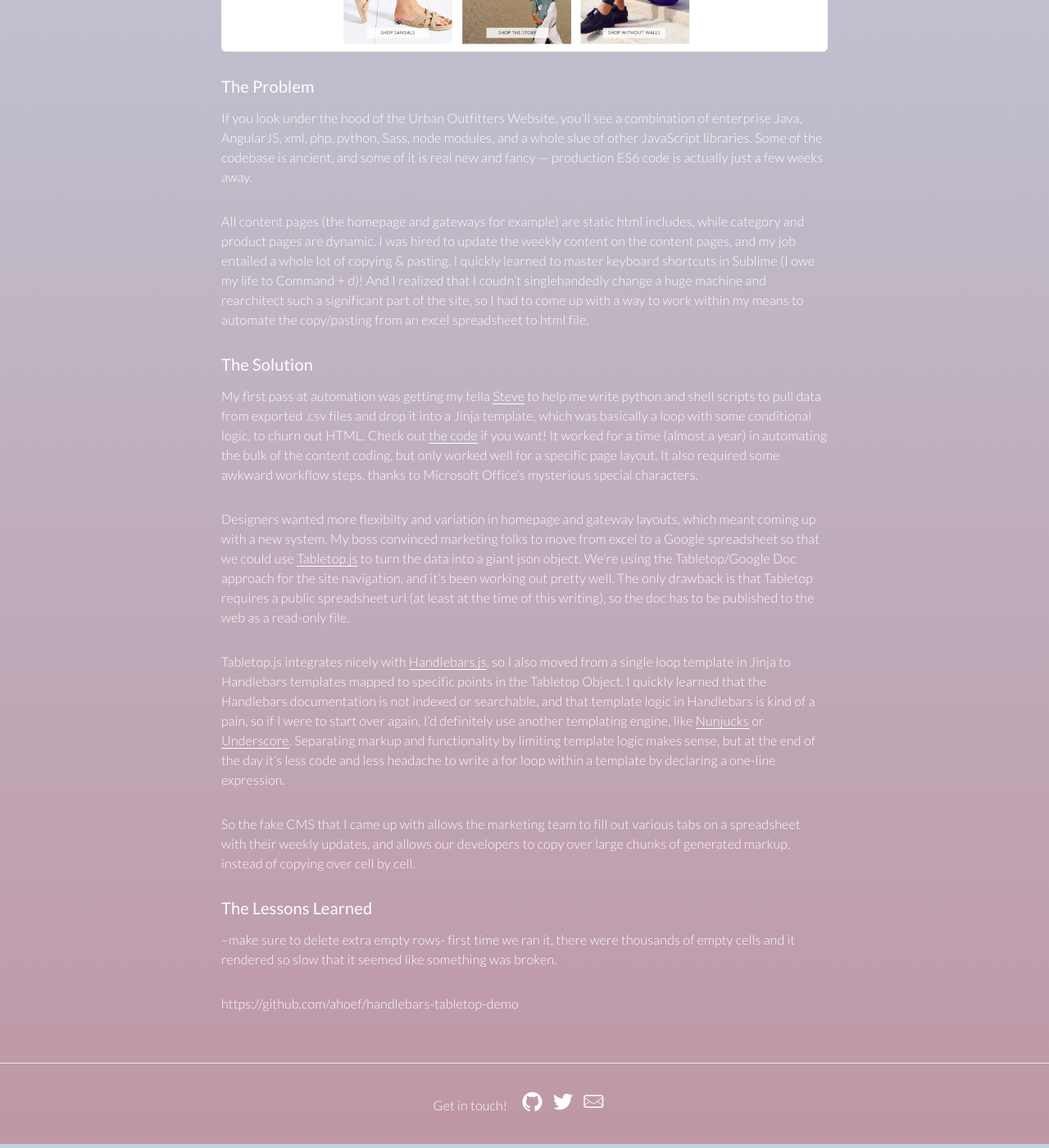
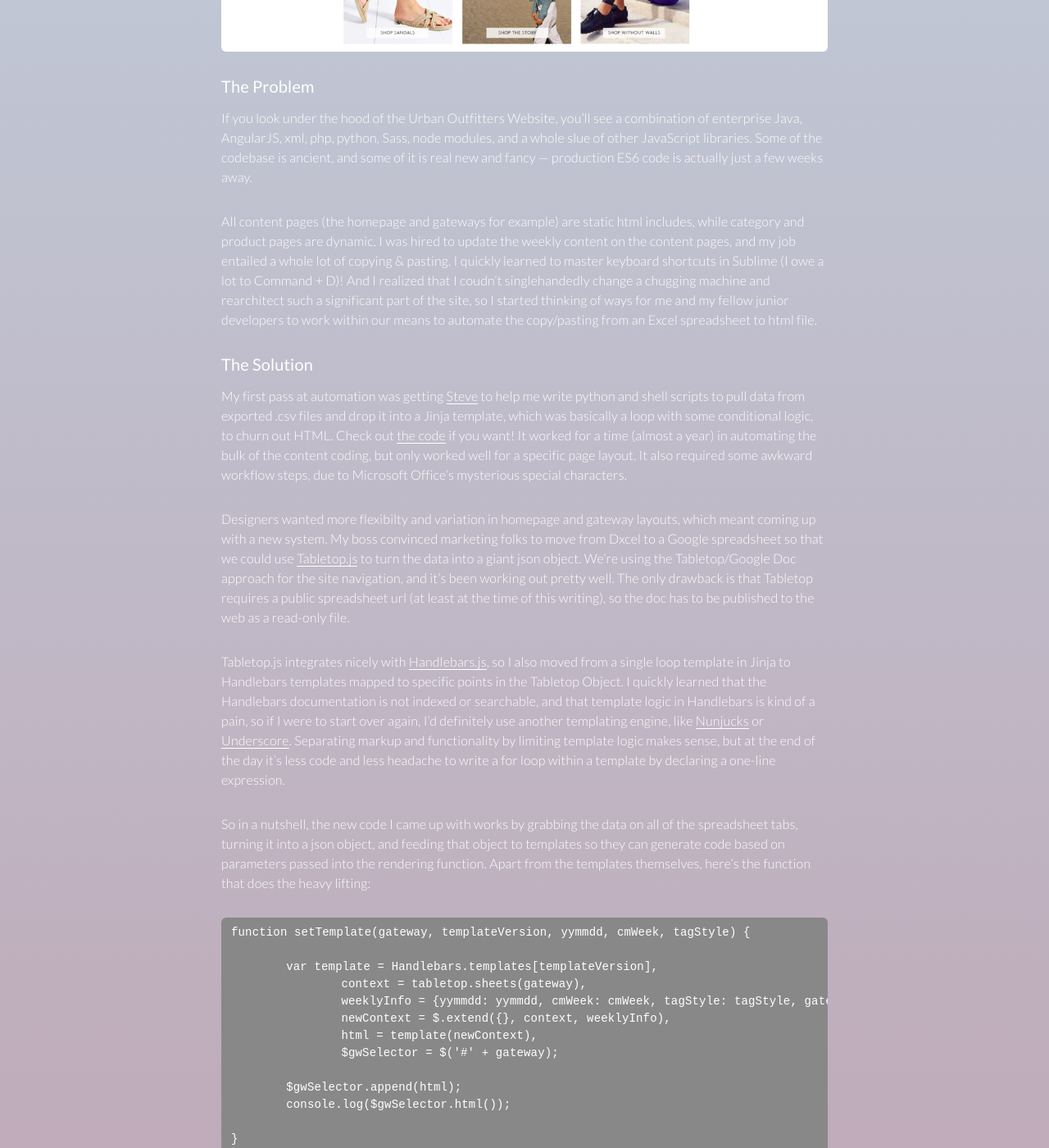
Before and after one commit to ahoef/jekyll-blog, a Jekyll site: the page built from _posts/2015-03-29-faking-a-cms.md, in a window 1280 px wide and 1400 px high, scrolled down 575 px. Shown: the whole window at 82% size. Built offline with Jekyll 4.4.1, drawn with Linux system fonts in a browser that asks for light colours; some of the changed text lies outside the part shown.

Commit message:
continuing to add to the faking a cms blog post

```diff
--- a/_posts/2015-03-29-faking-a-cms.md
+++ b/_posts/2015-03-29-faking-a-cms.md
@@ -13,22 +13,55 @@
 
 If you look under the hood of the Urban Outfitters Website, you'll see a combination of enterprise Java, AngularJS, xml, php, python, Sass, node modules, and a whole slue of other JavaScript libraries. Some of the codebase is ancient, and some of it is real new and fancy &mdash; production ES6 code is actually just a few weeks away.
 
-All content pages (the homepage and gateways for example) are static html includes, while category and product pages are dynamic. I was hired to update the weekly content on the content pages, and my job entailed a whole lot of copying & pasting. I quickly learned to master keyboard shortcuts in Sublime (I owe my life to Command + d)! And I realized that I coudn't singlehandedly change a huge machine and rearchitect such a significant part of the site, so I had to come up with a way to work within my means to automate the copy/pasting from an excel spreadsheet to html file.
+All content pages (the homepage and gateways for example) are static html includes, while category and product pages are dynamic. I was hired to update the weekly content on the content pages, and my job entailed a whole lot of copying & pasting. I quickly learned to master keyboard shortcuts in Sublime (I owe a lot to Command + D)! And I realized that I coudn't singlehandedly change a chugging machine and rearchitect such a significant part of the site, so I started thinking of ways for me and my fellow junior developers to work within our means to automate the copy/pasting from an Excel spreadsheet to html file.
 
 ### The Solution ###
 
-My first pass at automation was getting my fella [Steve](http://www.twitter.com/stevetlamb) to help me write python and shell scripts to pull data from exported .csv files and drop it into a Jinja template, which was basically a loop with some conditional logic, to churn out HTML. Check out [the code](https://github.com/ahoef/uo-marketing) if you want! It worked for a time (almost a year) in automating the bulk of the content coding, but only worked well for a specific page layout. It also required some awkward workflow steps, thanks to Microsoft Office's mysterious special characters.
+My first pass at automation was getting [Steve](http://www.twitter.com/stevetlamb) to help me write python and shell scripts to pull data from exported .csv files and drop it into a Jinja template, which was basically a loop with some conditional logic, to churn out HTML. Check out [the code](https://github.com/ahoef/uo-marketing) if you want! It worked for a time (almost a year) in automating the bulk of the content coding, but only worked well for a specific page layout. It also required some awkward workflow steps, due to Microsoft Office's mysterious special characters.
 
-Designers wanted more flexibilty and variation in homepage and gateway layouts, which meant coming up with a new system. My boss convinced marketing folks to move from excel to a Google spreadsheet so that we could use [Tabletop.js](https://github.com/jsoma/tabletop) to turn the data into a giant json object. We're using the Tabletop/Google Doc approach for the site navigation, and it's been working out pretty well. The only drawback is that Tabletop requires a public spreadsheet url (at least at the time of this writing), so the doc has to be published to the web as a read-only file.
+Designers wanted more flexibilty and variation in homepage and gateway layouts, which meant coming up with a new system. My boss convinced marketing folks to move from Dxcel to a Google spreadsheet so that we could use [Tabletop.js](https://github.com/jsoma/tabletop) to turn the data into a giant json object. We're using the Tabletop/Google Doc approach for the site navigation, and it's been working out pretty well. The only drawback is that Tabletop requires a public spreadsheet url (at least at the time of this writing), so the doc has to be published to the web as a read-only file.
 
 Tabletop.js integrates nicely with [Handlebars.js](http://handlebarsjs.com/), so I also moved from a single loop template in Jinja to Handlebars templates mapped to specific points in the Tabletop Object. I quickly learned that the Handlebars documentation is not indexed or searchable, and that template logic in Handlebars is kind of a pain, so if I were to start over again, I'd definitely use another templating engine, like [Nunjucks](https://mozilla.github.io/nunjucks/) or [Underscore](http://underscorejs.org/). Separating markup and functionality by limiting template logic makes sense, but at the end of the day it's less code and less headache to write a for loop within a template by declaring a one-line expression.
 
+So in a nutshell, the new code I came up with works by grabbing the data on all of the spreadsheet tabs, turning it into a json object, and feeding that object to templates so they can generate code based on parameters passed into the rendering function. Apart from the templates themselves, here's the function that does the heavy lifting:
+
+{% highlight JavaScript %}
+function setTemplate(gateway, templateVersion, yymmdd, cmWeek, tagStyle) {
+
+	var template = Handlebars.templates[templateVersion],
+		context = tabletop.sheets(gateway),
+		weeklyInfo = {yymmdd: yymmdd, cmWeek: cmWeek, tagStyle: tagStyle, gateway: gateway},
+		newContext = $.extend({}, context, weeklyInfo),
+		html = template(newContext),
+		$gwSelector = $('#' + gateway);
+
+	$gwSelector.append(html);
+	console.log($gwSelector.html());
+
+}
+{% endhighlight %}
+
+It doesn't make a ton of sense out of context, but the end result is html that's logged out in the console when the function is called with its weekly variations of parameters. One of the coolest parts is the $.extend method that combines the object for a spreadsheet tab with another object that includes additional data the templates need. It allows us to reference the spreadsheet data object like this:
+
+<code class="single-line">
+&#123;&#123; elements.0.TAG1 &#125;&#125;
+</code>
+
+And the additional parameter data as a top level object like this:
+
+<code class="single-line">
+&#123;&#123; yymmdd &#125;&#125;
+</code>
 
 
-So the fake CMS that I came up with allows the marketing team to fill out various tabs on a spreadsheet with their weekly updates, and allows our developers to copy over large chunks of generated markup, instead of copying over cell by cell.
+I'm thinking of this project as a fake CMS because it allows the marketing team to fill out various tabs on a spreadsheet with their weekly updates, and it pumps out browser-ready code, saving developers from having to manually update individual links, copy, and image paths for hundreds of marketing modules. Now that UO is about to launch a Canadian site in both French and English, the amount of marketing content will triple. But by tweaking the templates a bit, we'll be able to handle the volume!
 
 ### The Lessons Learned ###
 
---make sure to delete extra empty rows- first time we ran it, there were thousands of empty cells and it rendered so slow that it seemed like something was broken.
+-There are lots of directions this can go in the future! It would awesome to pass over the step of having to copy the chunk of generated code from the browser's console into an html file, and rather generate the actual html files themselves. A former Urban developer actually wrote a node module to use Grunt to compile Handlebars templates to html files, which is definitely worth further exploration.
+
+-Special characters can still sneak into Google Docs! Excel is a hundred times worse, but Google is not immune to weird, invisible characters that mysteriously botch things up.
+
+-It turns out that thousands of empty cells in the spreadsheet sloooooooows down the application in a real way. When I was building this, there were a number of times when I thought something was broken because code was not showing up in the console, but it turned out that the template was just taking a noticeably long time to render.
 
 https://github.com/ahoef/handlebars-tabletop-demo
```
